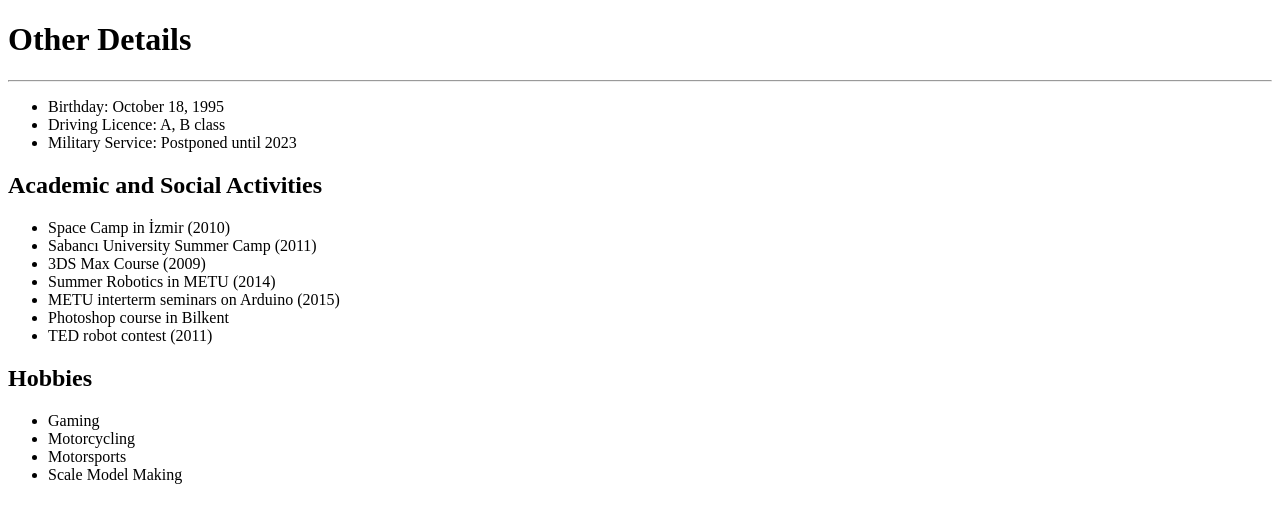
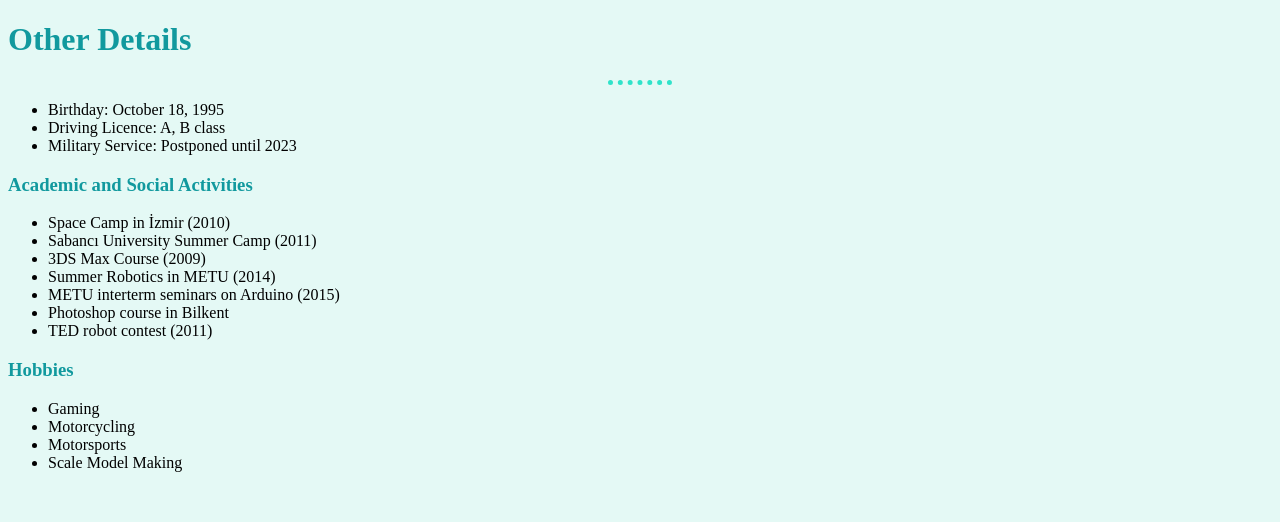
Before and after one commit to karabatut/cv, a plain HTML site: page hobbies.html in a window 1280 px wide. Drawn offline with Linux system fonts and the light colour scheme.

Commit message:
Css eklendi

```diff
--- /dev/null
+++ b/css/styles.css
@@ -0,0 +1,19 @@
+body {
+    background-color: #E4F9F5;
+}
+
+hr {
+    border-color: #30E3CA;
+    border-style: none;
+    border-top-style: dotted;
+    border-width: 5px;
+    width: 5%
+}
+
+h1 {
+    color: #11999E;
+}
+
+h3 {
+    color: #11999E;
+}
--- a/hobbies.html
+++ b/hobbies.html
@@ -5,6 +5,7 @@
     <meta http-equiv="X-UA-Compatible" content="IE=edge">
     <meta name="viewport" content="width=device-width, initial-scale=1.0">
     <title>Batut - Other Details</title>
+    <link rel="stylesheet" href="css/styles.css">
 </head>
 <body>
     <h1>Other Details</h1>
@@ -15,7 +16,7 @@
         <li>Military Service: Postponed until 2023 </li>
     </ul>
 
-    <h2>Academic and Social Activities</h2>
+    <h3>Academic and Social Activities</h3>
     <ul>
         <li>Space Camp in İzmir (2010)</li>
         <li>Sabancı University Summer Camp (2011)</li>
@@ -26,7 +27,7 @@
         <li>TED robot contest (2011)</li>
     </ul>
 
-    <h2>Hobbies</h2>
+    <h3>Hobbies</h3>
     <ul>
         <li>Gaming</li>
         <li>Motorcycling</li>
```
Also changed, not shown: contacts.html (+1 -0 lines), index.html (+3 -1 lines), images/batu.png.
